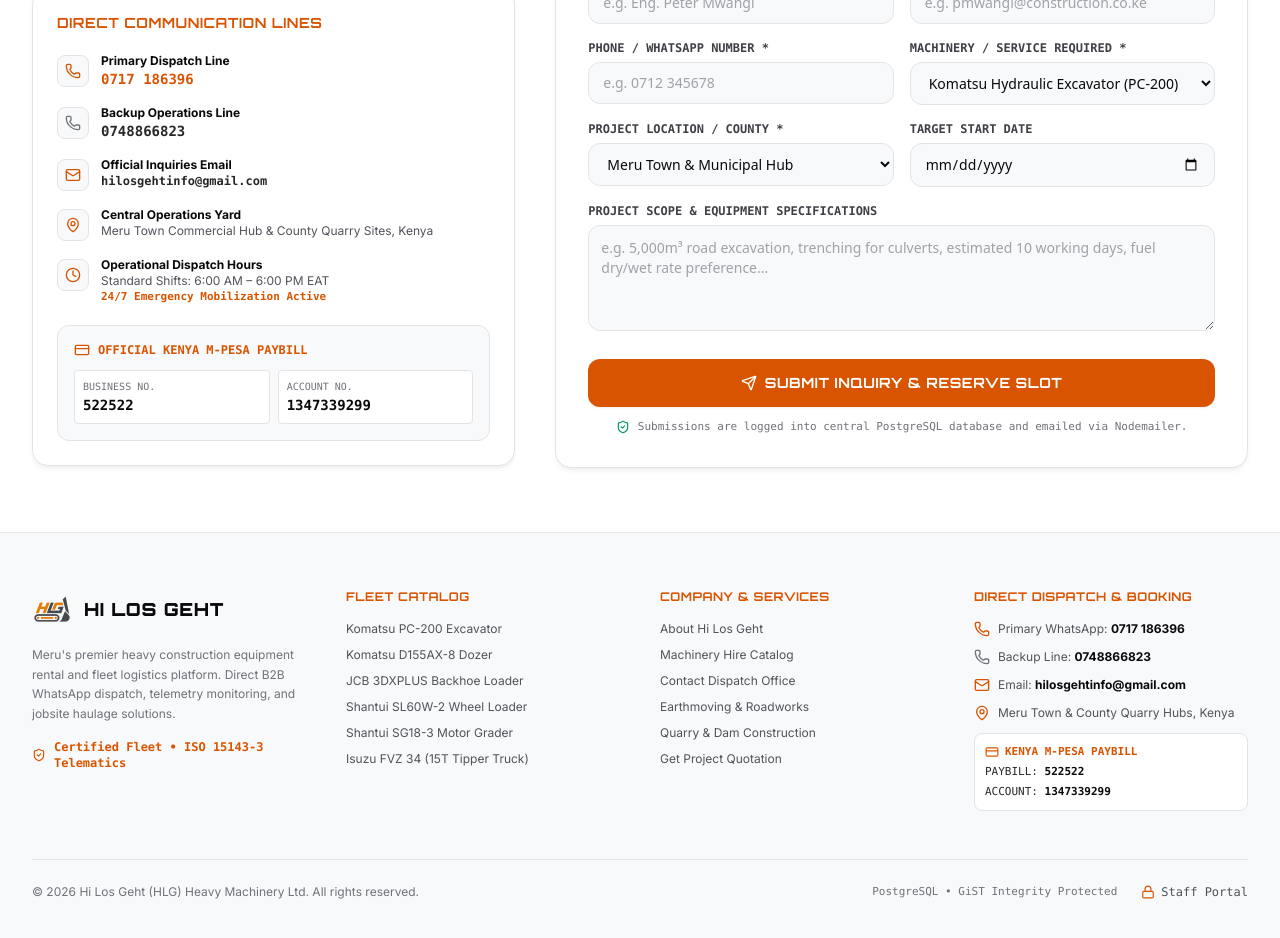
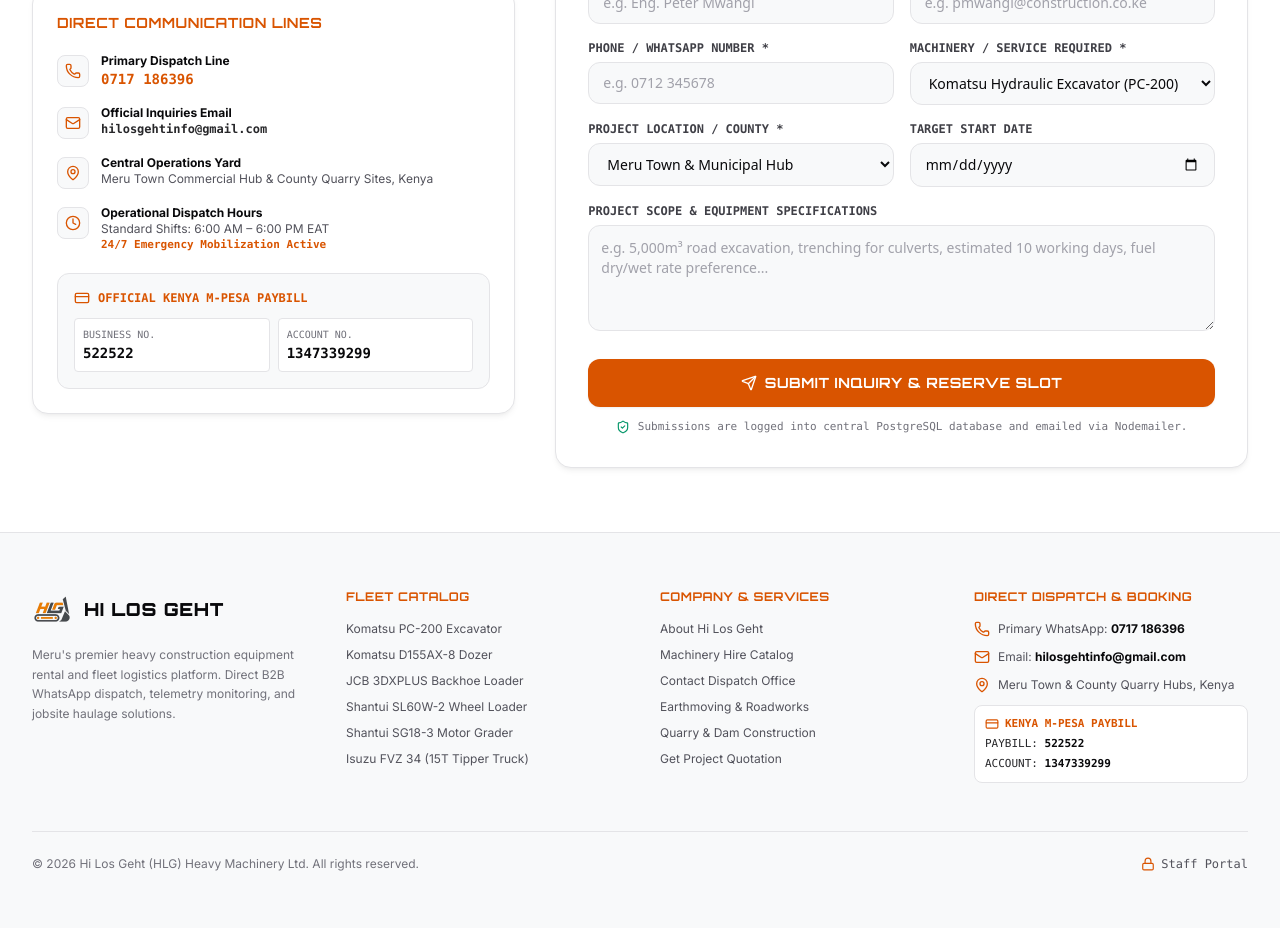
Before and after one commit to Hismile-app/HiLosGeht, a Next.js app in the folder client/: page /contact in a window 1280 px wide. Shown: the part 680-1618 px from the top of the page. Built offline with nearby package versions, Linux system fonts and the light colour scheme.

Commit message:
Remove backup line and internal tags

```diff
--- a/client/src/app/about/page.tsx
+++ b/client/src/app/about/page.tsx
@@ -202,7 +202,7 @@ export default function AboutPage() {
           {[
             { hub: 'Meru Central Yard', location: 'Meru Town Commercial Hub', coverage: 'Imenti North, Imenti Central, Bypass Works', phone: '0717 186396' },
             { hub: 'Nkubu Southern Hub', location: 'Nkubu – Meru South Corridor', coverage: 'Imenti South, Chuka, Tharaka Nithi Bridges', phone: '0717 186396' },
-            { hub: 'Maua & Nyambene Hub', location: 'Maua – Igembe Region', coverage: 'Igembe Central, South & North Agricultural Works', phone: '0748866823' },
+            { hub: 'Maua & Nyambene Hub', location: 'Maua – Igembe Region', coverage: 'Igembe Central, South & North Agricultural Works', phone: '0717 186396' },
             { hub: 'Timau & Isiolo Corridor', location: 'Timau – Northern Gateway', coverage: 'Buuri Sub-county, LAPSSET Corridor, Isiolo Plains', phone: '0717 186396' },
           ].map((item, idx) => (
             <div key={idx} className="p-5 bg-white rounded-xl border border-border shadow-subtle space-y-2 hover:border-primary/50 transition-colors">
--- a/client/src/app/catalog/[slug]/page.tsx
+++ b/client/src/app/catalog/[slug]/page.tsx
@@ -441,7 +441,7 @@ export default function MachineDetailPage() {
             <div className="p-3 bg-surface rounded-xl border border-border space-y-1 text-center text-xs text-muted font-mono">
               <div>Direct Dispatch Hotline:</div>
               <a href="tel:+254717186396" className="text-primary font-bold hover:underline block text-sm">
-                0717 186396 / 0748866823
+                0717 186396
               </a>
             </div>
 
--- a/client/src/app/contact/page.tsx
+++ b/client/src/app/contact/page.tsx
@@ -171,18 +171,6 @@ export default function ContactPage() {
                     <div className="font-bold text-ink">Primary Dispatch Line</div>
                     <a href="tel:+254717186396" className="text-primary font-mono font-bold text-sm hover:underline">
                       0717 186396
-                    </a>
-                  </div>
-                </div>
-
-                <div className="flex items-start gap-3">
-                  <div className="w-8 h-8 rounded-lg bg-surface border border-border flex items-center justify-center shrink-0 text-muted mt-0.5">
-                    <Phone className="w-4 h-4" />
-                  </div>
-                  <div>
-                    <div className="font-bold text-ink">Backup Operations Line</div>
-                    <a href="tel:+254748866823" className="text-zinc-800 font-mono font-bold text-sm hover:underline">
-                      0748866823
                     </a>
                   </div>
                 </div>
--- a/client/src/app/login/page.tsx
+++ b/client/src/app/login/page.tsx
@@ -191,7 +191,7 @@ export default function LoginPage() {
         <div className="text-center text-xs text-muted font-mono space-y-1">
           <div>Need password reset or operator deployment assistance?</div>
           <div className="text-zinc-700">
-            Meru Dispatch: <span className="text-primary font-bold">0717 186396</span> / <span className="text-zinc-900 font-bold">0748866823</span>
+            Meru Dispatch: <span className="text-primary font-bold">0717 186396</span>
           </div>
         </div>
       </div>
--- a/client/src/components/layout/Footer.tsx
+++ b/client/src/components/layout/Footer.tsx
@@ -21,10 +21,6 @@ export default function Footer() {
             <p className="text-xs text-muted leading-relaxed">
               Meru's premier heavy construction equipment rental and fleet logistics platform. Direct B2B WhatsApp dispatch, telemetry monitoring, and jobsite haulage solutions.
             </p>
-            <div className="flex items-center gap-2 text-xs text-primary font-mono font-semibold">
-              <ShieldCheck className="w-4 h-4" />
-              <span>Certified Fleet • ISO 15143-3 Telematics</span>
-            </div>
           </div>
 
           {/* Fleet Catalog Links */}
@@ -68,10 +64,6 @@ export default function Footer() {
                 <span>Primary WhatsApp: <strong className="text-ink">0717 186396</strong></span>
               </li>
               <li className="flex items-center gap-2">
-                <Phone className="w-4 h-4 text-muted shrink-0" />
-                <span>Backup Line: <strong className="text-ink">0748866823</strong></span>
-              </li>
-              <li className="flex items-center gap-2">
                 <Mail className="w-4 h-4 text-primary shrink-0" />
                 <span>Email: <strong className="text-ink">hilosgehtinfo@gmail.com</strong></span>
               </li>
@@ -96,7 +88,6 @@ export default function Footer() {
         <div className="mt-12 pt-6 border-t border-border flex flex-col sm:flex-row items-center justify-between text-xs text-muted gap-4">
           <p>&copy; {new Date().getFullYear()} Hi Los Geht (HLG) Heavy Machinery Ltd. All rights reserved.</p>
           <div className="flex items-center gap-6">
-            <span className="font-mono text-[11px] text-zinc-500">PostgreSQL • GiST Integrity Protected</span>
             <Link
               href="/login"
               className="inline-flex items-center gap-1.5 text-zinc-600 hover:text-primary font-mono text-xs transition-colors group"
--- a/client/src/components/layout/Navbar.tsx
+++ b/client/src/components/layout/Navbar.tsx
@@ -120,10 +120,6 @@ export default function Navbar() {
               <span>Meru Dispatch Hotline:</span>
               <a href="tel:+254717186396" className="text-primary font-bold">0717 186396</a>
             </div>
-            <div className="flex items-center justify-between font-mono text-zinc-800">
-              <span>Backup Operations:</span>
-              <a href="tel:+254748866823" className="text-zinc-700 font-bold">0748866823</a>
-            </div>
           </div>
         </div>
       )}
```
Also changed, not shown: 1 other file (tests, documents, lock files or other folders).
